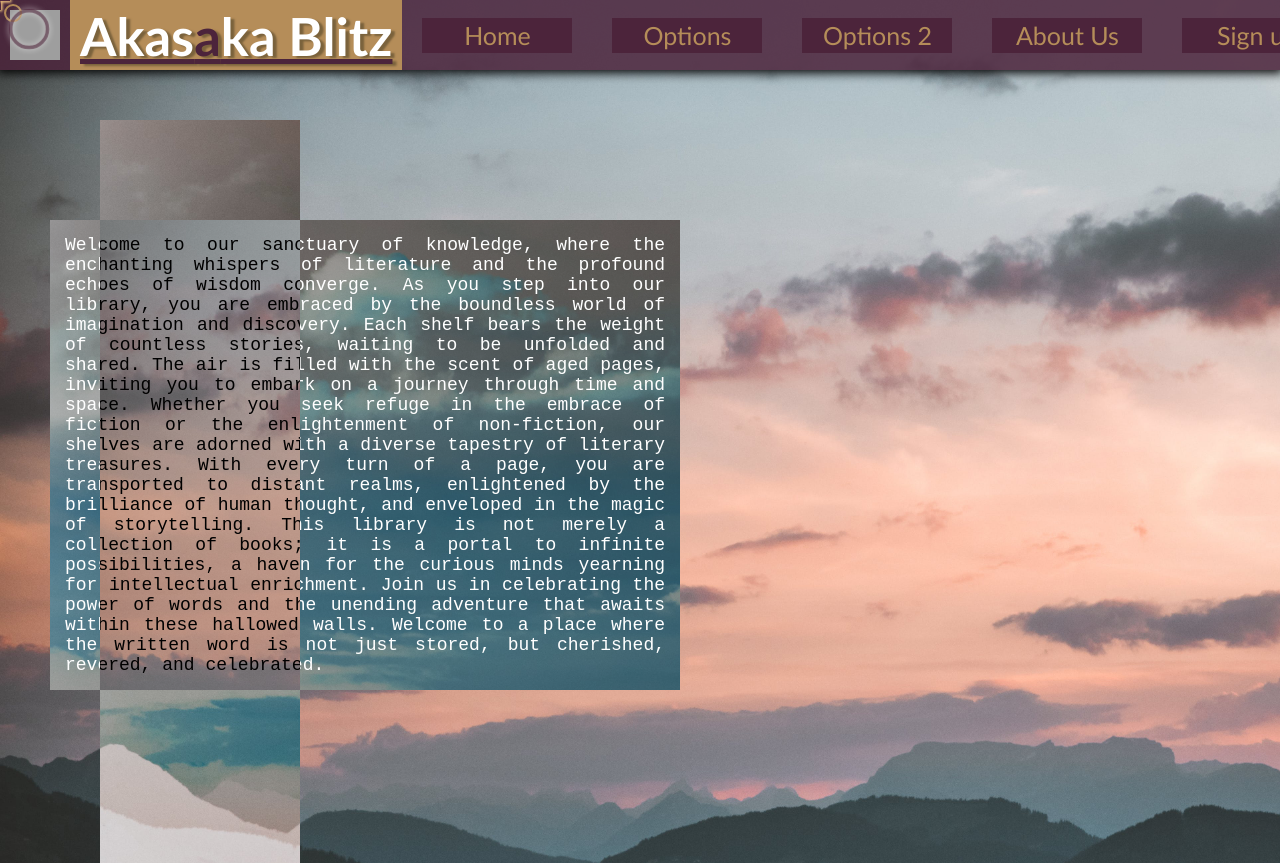
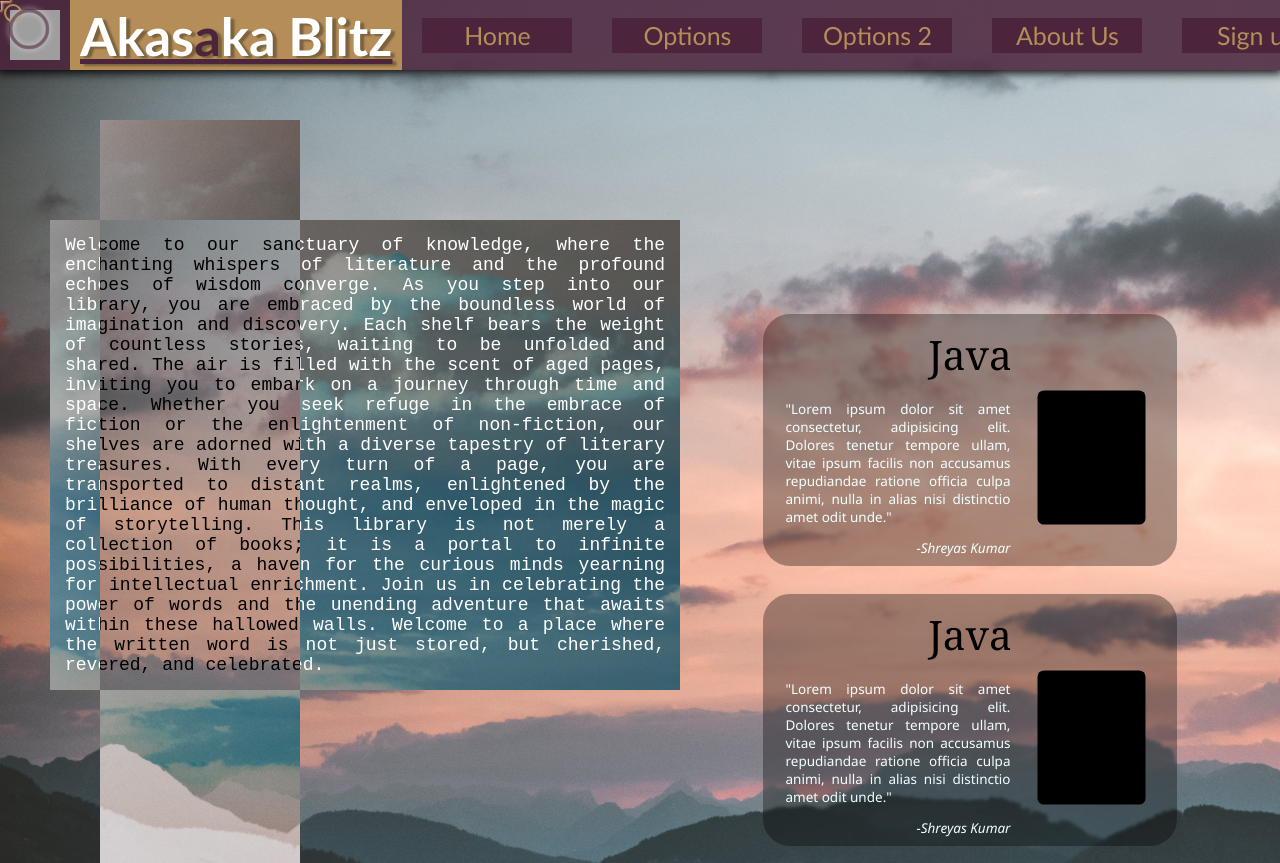
Before and after one commit to Shreyaskr1409/Akasaka-Blitz, a plain HTML site: page frontpage.html in a window 1280 px wide. Shown: the top 863 px of the page. Drawn offline with Linux system fonts and the light colour scheme; grey boxes are pictures that could not be loaded.

Commit message:
"Added cards"

```diff
--- /dev/null
+++ b/Test-1/style1.css
@@ -0,0 +1,73 @@
+.card{
+    scale: calc(225/250);
+    background-color: rgba(0, 0, 0, 0.329);
+    height: 250px;
+    width: 430px;
+    padding: 15px;
+    border-radius: 30px;
+    backdrop-filter: blur(2px);
+    transition:linear 0.15s;
+}
+.card:hover{
+    transition:linear 0.15s;
+    backdrop-filter: blur(4px);
+    box-shadow: 0 0 15px rgba(0, 0, 0, 0.329);
+}
+.card-content{
+    display: flex;
+    align-content: center;
+}
+.card-title{
+    font-size: 45px;
+    font-family: Cambria, Cochin, Georgia, Times, 'Times New Roman', serif;
+    display: flex;
+    height: 50px;
+    flex: 1;
+    text-align: center;
+    justify-content: center;
+    align-items: center;
+}
+.cardtitletext{
+    margin-top: 15px;
+    transition:ease-in-out 0.4s;
+    padding: 2px;
+    padding-bottom: 8px;
+    background-color: rgba(0, 0, 0, 0);
+    text-decoration-color: rgba(0, 0, 0, 0.114);
+    border-radius: 8px;
+}
+.cardtext{
+    color: azure;
+    font-family:'Segoe UI', Tahoma, Geneva, Verdana, sans-serif;
+    font-size: 15px;
+    padding-top: 20px;
+    width: 250px;
+    text-align: justify;
+    margin: 10px;
+    transition:linear 0.1s;
+}
+.cardtext:hover{
+    text-shadow: 0 0 3px rgb(254, 214, 139);
+    transition:linear 0.1s;
+}
+.cardimage{
+    background-color: black;
+    flex: 1;
+    margin-left: 20px;
+    margin-right: 20px;
+    margin-top: 20px;
+    height: 148.8px;
+    transition:linear 0.1s;
+    border-radius: 7px;
+}
+.cardimage:hover{
+    scale: 1.15;
+    transition:linear 0.1s;
+    box-shadow: 0 0 10px 1px black;
+}
+.cardtextauthor{
+    width: 250px;
+    margin-top: 15px;
+    text-align: right;
+    font-style: italic;
+}
--- a/fp1.css
+++ b/fp1.css
@@ -270,7 +270,91 @@ header
     height: 1100px;
     backdrop-filter: invert(1);
 }
-.cards1
-{
-    position: relative;
+
+
+
+
+
+
+
+/* cards */
+.cards-container{
+    position: absolute;
+    top: 300px;
+    right: 80px;
+    display: flexbox;
+    width: fit-content;
 }
+.card{
+    scale: calc(225/250);
+    background-color: rgba(0, 0, 0, 0.329);
+    height: 250px;
+    width: 430px;
+    padding: 15px;
+    border-radius: 30px;
+    backdrop-filter: blur(2px);
+    transition:linear 0.15s;
+}
+.card:hover{
+    transition:linear 0.15s;
+    backdrop-filter: blur(4px);
+    box-shadow: 0 0 15px rgba(0, 0, 0, 0.329);
+}
+.card-content{
+    display: flex;
+    align-content: center;
+}
+.card-title{
+    font-size: 45px;
+    font-family: Cambria, Cochin, Georgia, Times, 'Times New Roman', serif;
+    display: flex;
+    height: 50px;
+    flex: 1;
+    text-align: center;
+    justify-content: center;
+    align-items: center;
+}
+.cardtitletext{
+    margin-top: 15px;
+    transition:ease-in-out 0.4s;
+    padding: 2px;
+    padding-bottom: 8px;
+    background-color: rgba(0, 0, 0, 0);
+    text-decoration-color: rgba(0, 0, 0, 0.114);
+    border-radius: 8px;
+}
+.cardtext{
+    color: azure;
+    font-family:'Segoe UI', Tahoma, Geneva, Verdana, sans-serif;
+    font-size: 15px;
+    padding-top: 20px;
+    width: 250px;
+    text-align: justify;
+    margin: 10px;
+    transition:linear 0.1s;
+}
+.cardtext:hover{
+    text-shadow: 0 0 3px rgb(254, 214, 139);
+    transition:linear 0.1s;
+}
+.cardimage{
+    background-color: black;
+    flex: 1;
+    margin-left: 20px;
+    margin-right: 20px;
+    margin-top: 20px;
+    height: 148.8px;
+    transition:linear 0.1s;
+    border-radius: 7px;
+}
+.cardimage:hover{
+    scale: 1.15;
+    transition:linear 0.1s;
+    box-shadow: 0 0 10px 1px black;
+}
+.cardtextauthor{
+    width: 250px;
+    margin-top: 15px;
+    text-align: right;
+    font-style: italic;
+}
--- a/frontpage.html
+++ b/frontpage.html
@@ -71,22 +71,24 @@
 
 
 
-
-    <div class="cards1">
-        <div id="CardTitle">
-
-        </div>
-        <div id="CardContent">
-            <div id="CardReviews">
-                <div id="CardBody"></div>
-                <br>
-                <div id="CardBodyWriter"></div>
-            </div>
-            <div id="CardImage">
-            </div>
+    <div class="cards-container">
+    <div class="card">
+        <div class="card-title"><div class="cardtitletext">Java</div></div>
+        <div class="card-content">
+            <div class="cardtext">"Lorem ipsum dolor sit amet consectetur, adipisicing elit. Dolores tenetur tempore ullam, vitae ipsum facilis non accusamus repudiandae ratione officia culpa animi, nulla in alias nisi distinctio amet odit unde."
+                <div class="cardtextauthor">-Shreyas Kumar</div></div>
+            <div class="cardimage"></div>
         </div>
     </div>
-
+    <div class="card">
+        <div class="card-title"><div class="cardtitletext">Java</div></div>
+        <div class="card-content">
+            <div class="cardtext">"Lorem ipsum dolor sit amet consectetur, adipisicing elit. Dolores tenetur tempore ullam, vitae ipsum facilis non accusamus repudiandae ratione officia culpa animi, nulla in alias nisi distinctio amet odit unde."
+                <div class="cardtextauthor">-Shreyas Kumar</div></div>
+            <div class="cardimage"></div>
+        </div>
+    </div>
+    </div>
 </div>
 </body>
 </html>
```
Also changed, not shown: Test-1/index.html (added, +19 -0 lines), Test-1/script1.js (added).
